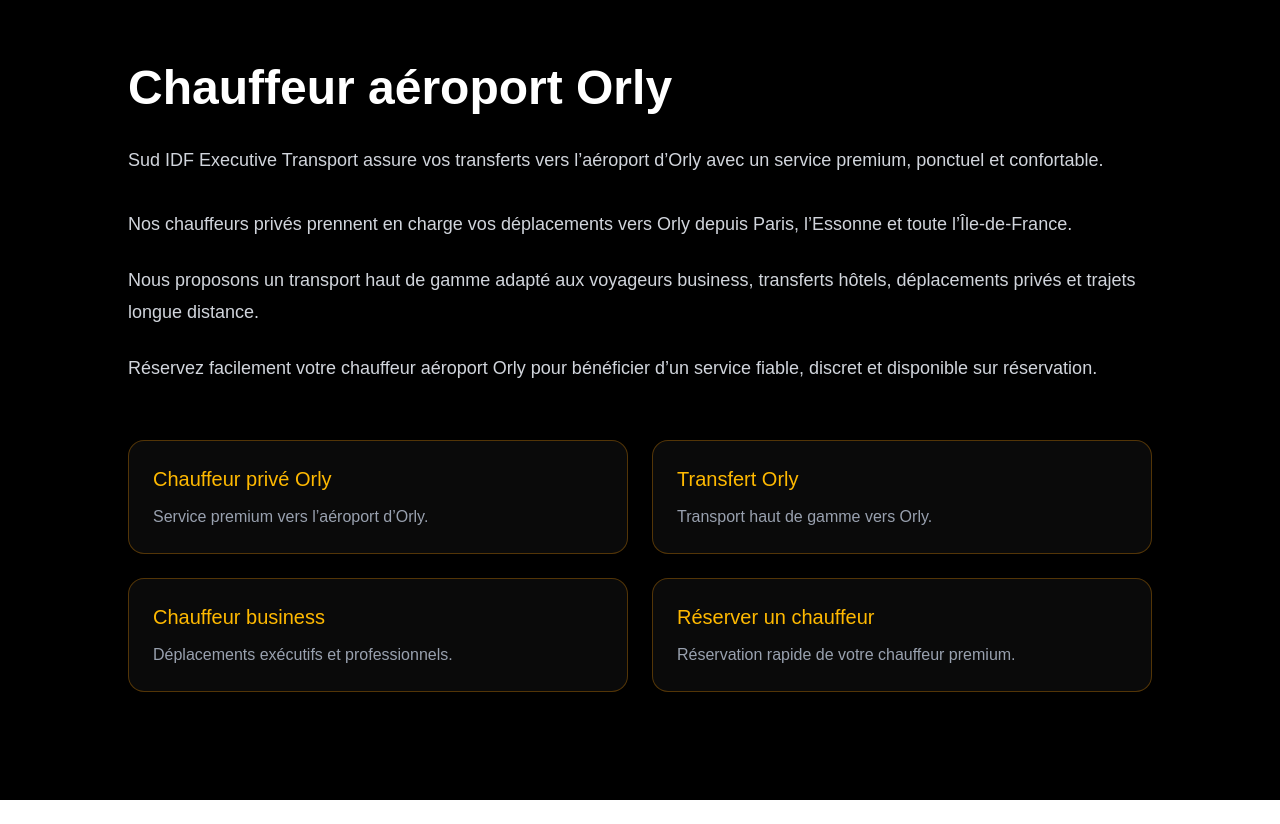
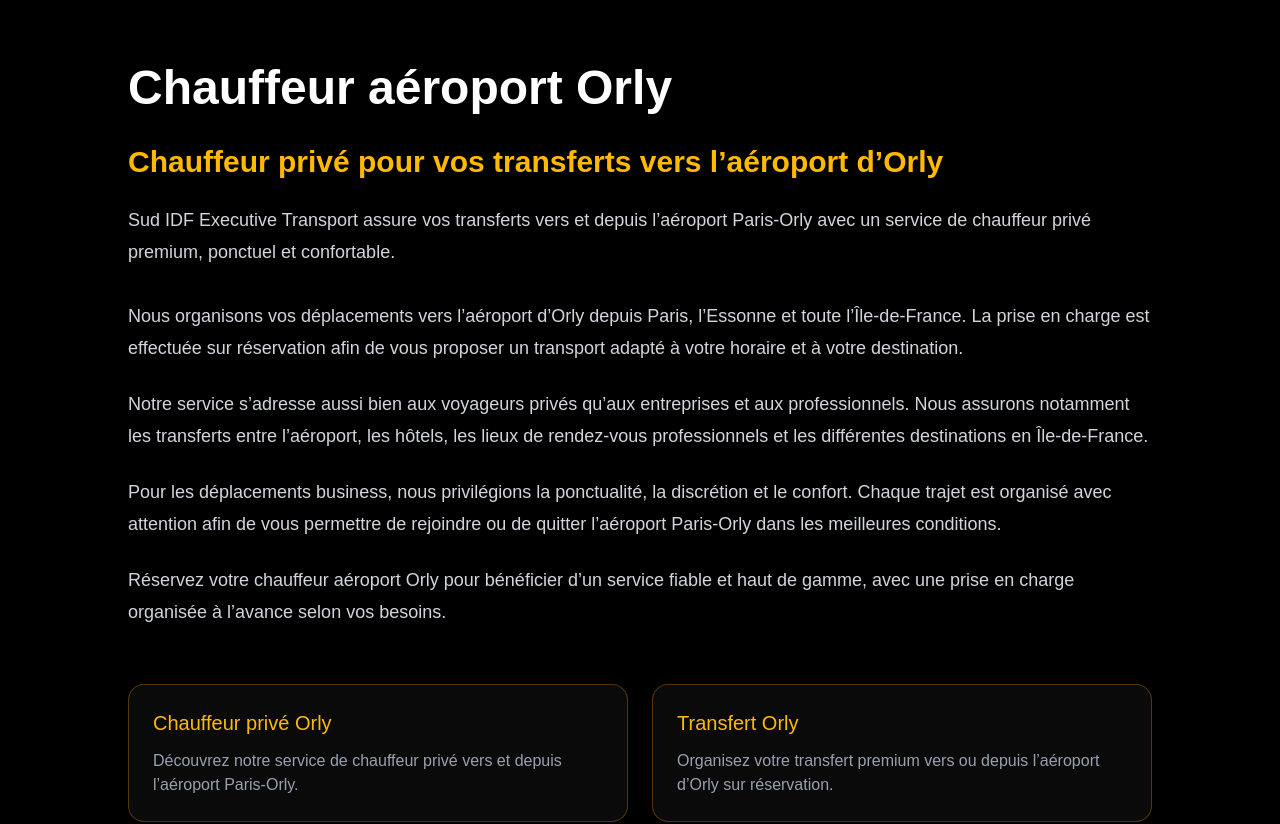
Before and after one commit to heboluc-web/sud-idf-site, a Next.js app: page /chauffeur-aeroport-orly in a window 1280 px wide. Shown: the top 824 px of the page. Before the commit the page ends 800 px from the top, so only its background shows below. Built offline with nearby package versions, Linux system fonts and the light colour scheme.

Commit message:
SEO Orly et mise à jour capacité Classe V

```diff
--- a/app/chauffeur-aeroport-orly/page.tsx
+++ b/app/chauffeur-aeroport-orly/page.tsx
@@ -1,11 +1,10 @@
 import type { Metadata } from "next";
 
 export const metadata: Metadata = {
-  title:
-    "Chauffeur Aéroport Orly | Sud IDF Executive Transport",
+  title: "Chauffeur Aéroport Orly | Sud IDF Executive Transport",
 
   description:
-    "Chauffeur premium vers l’aéroport d’Orly. Service VTC haut de gamme pour transferts privés, professionnels et déplacements longue distance.",
+    "Chauffeur aéroport Orly premium depuis Paris, l’Essonne et l’Île-de-France. Transferts privés et professionnels vers Orly sur réservation.",
 
   keywords: [
     "chauffeur aéroport Orly",
@@ -14,11 +13,13 @@
     "transfert aéroport Orly",
     "chauffeur privé Orly",
     "transport premium Orly",
-    "VTC aéroport",
+    "VTC aéroport Orly",
+    "chauffeur aéroport Paris Orly",
   ],
 
   alternates: {
-    canonical: "https://www.sudidfexecutivetransport.fr/chauffeur-aeroport-orly",
+    canonical:
+      "https://www.sudidfexecutivetransport.fr/chauffeur-aeroport-orly",
   },
 };
 
@@ -31,31 +32,43 @@
           Chauffeur aéroport Orly
         </h1>
 
+        <h2 className="text-2xl md:text-3xl text-amber-400 font-semibold mb-6">
+          Chauffeur privé pour vos transferts vers l’aéroport d’Orly
+        </h2>
+
         <p className="text-lg text-gray-300 mb-8 leading-8">
-          Sud IDF Executive Transport assure vos transferts
-          vers l’aéroport d’Orly avec un service premium,
+          Sud IDF Executive Transport assure vos transferts vers et depuis
+          l’aéroport Paris-Orly avec un service de chauffeur privé premium,
           ponctuel et confortable.
         </p>
 
         <div className="space-y-6 text-gray-300 text-lg leading-8">
 
           <p>
-            Nos chauffeurs privés prennent en charge
-            vos déplacements vers Orly depuis Paris,
-            l’Essonne et toute l’Île-de-France.
+            Nous organisons vos déplacements vers l’aéroport d’Orly depuis
+            Paris, l’Essonne et toute l’Île-de-France. La prise en charge est
+            effectuée sur réservation afin de vous proposer un transport
+            adapté à votre horaire et à votre destination.
           </p>
 
           <p>
-            Nous proposons un transport haut de gamme
-            adapté aux voyageurs business,
-            transferts hôtels, déplacements privés
-            et trajets longue distance.
+            Notre service s’adresse aussi bien aux voyageurs privés qu’aux
+            entreprises et aux professionnels. Nous assurons notamment les
+            transferts entre l’aéroport, les hôtels, les lieux de rendez-vous
+            professionnels et les différentes destinations en Île-de-France.
           </p>
 
           <p>
-            Réservez facilement votre chauffeur aéroport Orly
-            pour bénéficier d’un service fiable,
-            discret et disponible sur réservation.
+            Pour les déplacements business, nous privilégions la ponctualité,
+            la discrétion et le confort. Chaque trajet est organisé avec
+            attention afin de vous permettre de rejoindre ou de quitter
+            l’aéroport Paris-Orly dans les meilleures conditions.
+          </p>
+
+          <p>
+            Réservez votre chauffeur aéroport Orly pour bénéficier d’un
+            service fiable et haut de gamme, avec une prise en charge
+            organisée à l’avance selon vos besoins.
           </p>
 
         </div>
@@ -72,7 +85,8 @@
             </h2>
 
             <p className="text-gray-400">
-              Service premium vers l’aéroport d’Orly.
+              Découvrez notre service de chauffeur privé vers et depuis
+              l’aéroport Paris-Orly.
             </p>
           </a>
 
@@ -85,7 +99,8 @@
             </h2>
 
             <p className="text-gray-400">
-              Transport haut de gamme vers Orly.
+              Organisez votre transfert premium vers ou depuis l’aéroport
+              d’Orly sur réservation.
             </p>
           </a>
 
@@ -98,20 +113,36 @@
             </h2>
 
             <p className="text-gray-400">
-              Déplacements exécutifs et professionnels.
+              Une solution adaptée aux déplacements professionnels,
+              entreprises et rendez-vous business.
+            </p>
+          </a>
+
+          <a
+            href="/chauffeur-prive-cdg"
+            className="border border-amber-500/30 rounded-2xl p-6 hover:border-amber-400 transition bg-neutral-950"
+          >
+            <h2 className="text-xl text-amber-400 mb-3">
+              Chauffeur privé CDG
+            </h2>
+
+            <p className="text-gray-400">
+              Découvrez également notre service de chauffeur privé vers
+              l’aéroport Paris-Charles-de-Gaulle.
             </p>
           </a>
 
           <a
             href="/reservation"
-            className="border border-amber-500/30 rounded-2xl p-6 hover:border-amber-400 transition bg-neutral-950"
+            className="border border-amber-500/30 rounded-2xl p-6 hover:border-amber-400 transition bg-neutral-950 md:col-span-2"
           >
             <h2 className="text-xl text-amber-400 mb-3">
               Réserver un chauffeur
             </h2>
 
             <p className="text-gray-400">
-              Réservation rapide de votre chauffeur premium.
+              Effectuez votre demande de réservation pour votre transfert
+              vers ou depuis l’aéroport d’Orly.
             </p>
           </a>
 
--- a/app/reservation/page.tsx
+++ b/app/reservation/page.tsx
@@ -701,7 +701,7 @@
                   ? "Berline : maximum 3 bagages (2 grandes valises + 1 valise cabine)."
                   : parseInt(form.passagers, 10) <= 3
                     ? "Classe V (1 à 3 passagers) : jusqu’à 10 valises."
-                    : "Classe V (4 à 6 passagers) : maximum 6 valises."}
+                    : "Classe V (4 à 7 passagers) : maximum 6 valises."}
             </p>
           )}
 
```
